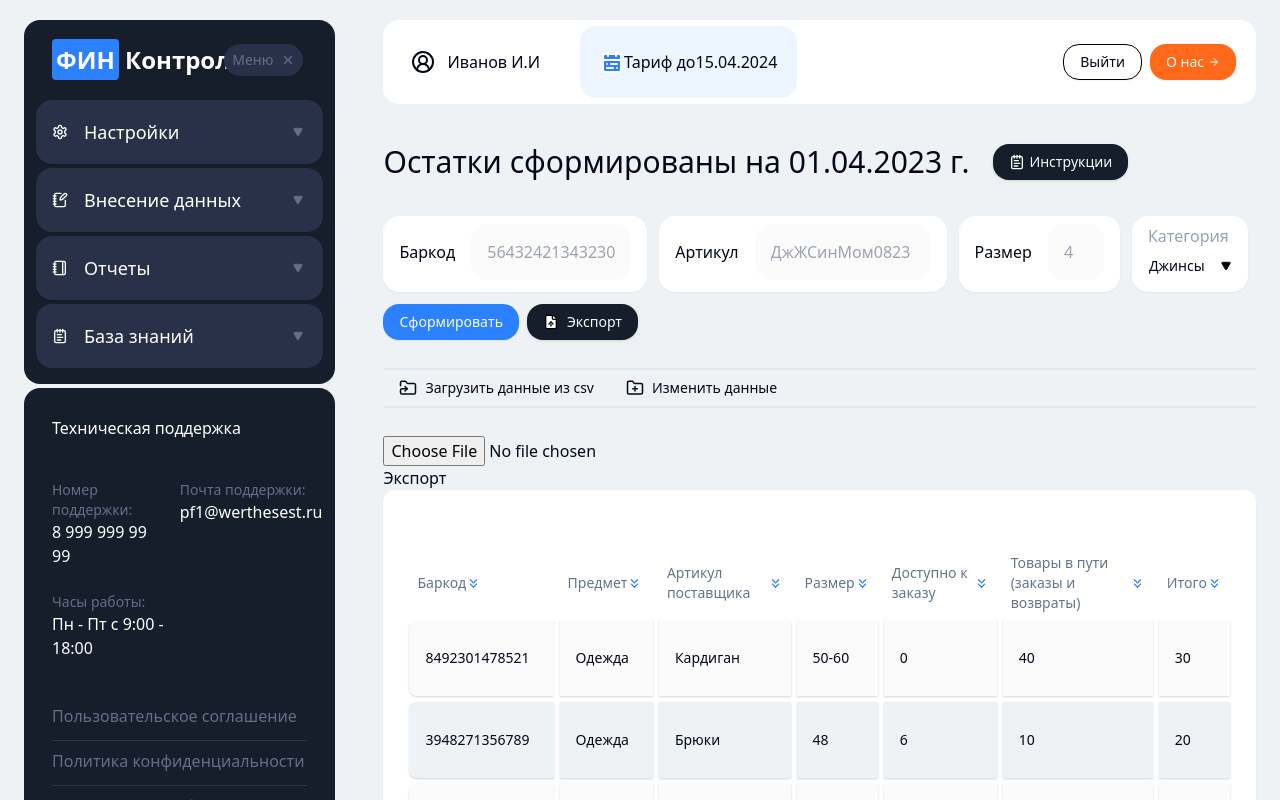
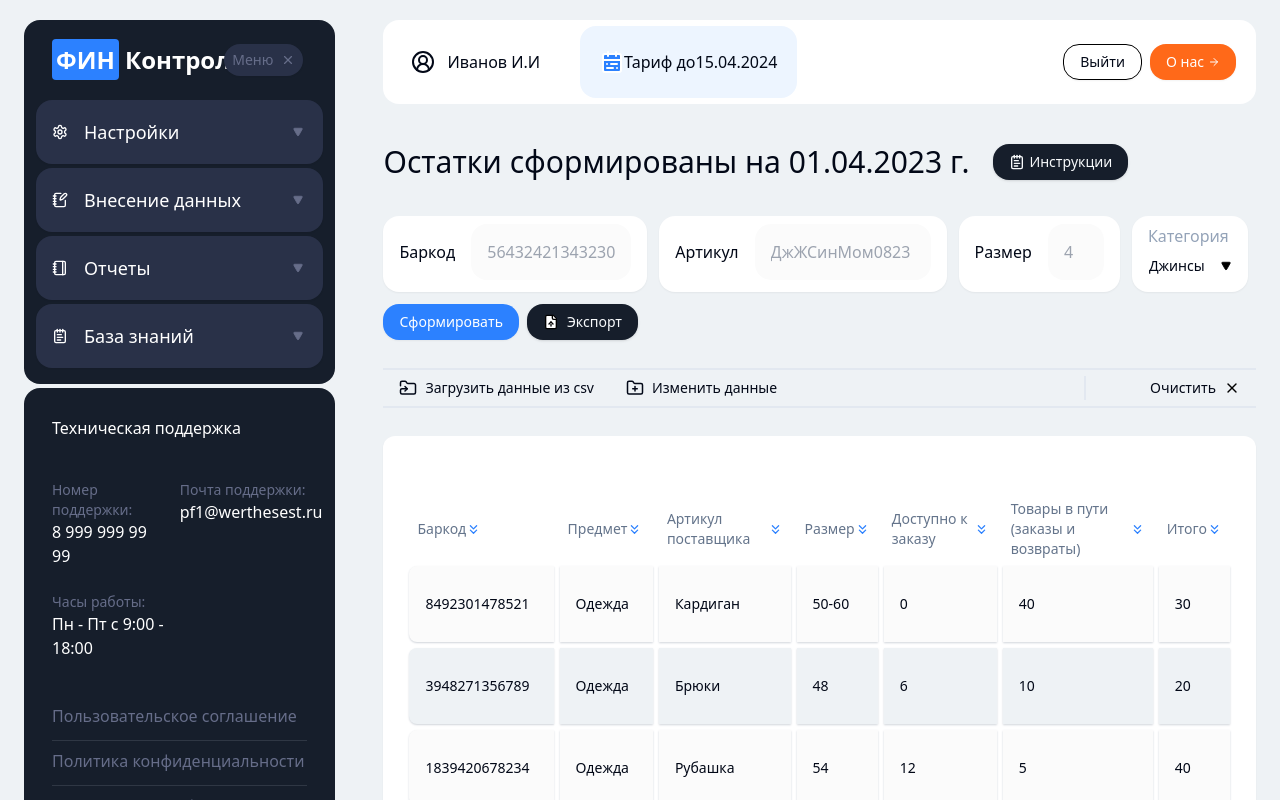
Before and after one commit to garold664/react-table-data-test, a React (Vite) app: page / in a window 1280 px wide. Shown: the top 800 px of the page. Built offline with nearby package versions, Linux system fonts and the light colour scheme.

Commit message:
add functionality to buttons in FormBlock

```diff
--- a/src/App.tsx
+++ b/src/App.tsx
@@ -4,7 +4,6 @@ import MenuWidget from './components/MenuWidget';
 import ProductsTable from './components/ProductsTable';
 import { Button } from './components/ui/button';
 import UserPanel from './components/UserPanel';
-import FormBlock from './components/FormBlock/FormBlock';
 // import FormControl from './components/FormControl';
 
 function App() {
@@ -19,7 +18,6 @@ function App() {
       </aside>
       <div>
         <UserPanel />
-        <FormBlock />
         <ProductsTable />
       </div>
     </div>
--- a/src/components/FormBlock/FormBlock.tsx
+++ b/src/components/FormBlock/FormBlock.tsx
@@ -1,4 +1,9 @@
-import { FileUpIcon, FolderPlusIcon, FolderSymlinkIcon } from 'lucide-react';
+import {
+  FileUpIcon,
+  FolderPlusIcon,
+  FolderSymlinkIcon,
+  XIcon,
+} from 'lucide-react';
 import {
   Select,
   SelectContent,
@@ -7,8 +12,49 @@ import {
   SelectValue,
 } from '../../components/ui/select';
 import { Button } from '../ui/button';
+import { Product } from '../../types/types';
+import { useRef } from 'react';
 
-export default function FormBlock() {
+interface FormBlockProps {
+  setTableData: React.Dispatch<React.SetStateAction<Product[]>>;
+  tableData: Product[];
+}
+
+const exportData = (tableData: Product[]) => () => {
+  if (!tableData || tableData.length === 0) return;
+  //** Throw an Error! */
+  const textFile = new Blob([JSON.stringify(tableData, null, 2)], {
+    type: 'text/plain;charset=utf-8',
+  });
+
+  const href = URL.createObjectURL(textFile);
+  const link = document.createElement('a');
+  link.target = '_blank';
+  link.download = 'data.json';
+  link.href = href;
+  link.click();
+};
+
+const onFileInput =
+  (setTableData: React.Dispatch<React.SetStateAction<Product[]>>) =>
+  (e: React.ChangeEvent<HTMLInputElement>) => {
+    const file = e.target.files?.[0];
+    if (!file) return;
+    if (file.type !== 'application/json') return;
+    const reader = new FileReader();
+    reader.onload = (e: ProgressEvent<FileReader>) => {
+      const jsonData = JSON.parse(e.target?.result as string);
+      if (!jsonData || jsonData.length === 0 || !Array.isArray(jsonData))
+        //** Validate for keys and values types */
+        //** Throw an Error! */
+        return;
+
+      setTableData(jsonData);
+    };
+    reader.readAsText(file);
+  };
+export default function FormBlock({ setTableData, tableData }: FormBlockProps) {
+  const fileInputRef = useRef<HTMLInputElement>(null);
   return (
     <form action="" className="">
       <section className="flex gap-3 mb-3">
@@ -58,19 +104,47 @@ export default function FormBlock() {
       </section>
       <div className="flex gap-2">
         <Button variant={'accent'}>Сформировать</Button>
-        <Button className="space-x-2">
+        <Button
+          type="button"
+          className="space-x-2"
+          onClick={exportData(tableData)}
+        >
           <FileUpIcon fill="white" stroke="black" size={16} />{' '}
           <span>Экспорт</span>
         </Button>
       </div>
-      <footer className="flex mt-7 mb-7 border-t-2 border-b-2 border-slate-200">
-        <Button variant={'ghost'} className="flex gap-2">
+      <footer className="flex items-center mt-7 mb-7 border-t-2 border-b-2 border-slate-200">
+        <Button
+          type="button"
+          variant={'ghost'}
+          className="flex gap-2"
+          onClick={() => fileInputRef.current?.click()}
+        >
           <FolderSymlinkIcon size={18} />
           <span>Загрузить данные из csv</span>
         </Button>
-        <Button variant={'ghost'} className="flex gap-2">
+
+        <input
+          ref={fileInputRef}
+          type="file"
+          name=""
+          id=""
+          className="hidden"
+          onChange={onFileInput(setTableData)}
+        />
+        <Button type="button" variant={'ghost'} className="flex gap-2">
           <FolderPlusIcon size={18} />
           <span>Изменить данные</span>
+        </Button>
+        <div className="border-r-2 h-6 ml-auto mr-12"></div>
+        <Button
+          type="button"
+          variant={'ghost'}
+          className="space-x-2"
+          onClick={() => setTableData([])}
+        >
+          <span>Очистить</span>
+          <XIcon fill="white" stroke="black" size={16} />
         </Button>
       </footer>
     </form>
--- a/src/components/ProductsTable.tsx
+++ b/src/components/ProductsTable.tsx
@@ -1,4 +1,11 @@
-import { Table, TableBody, TableHead, TableHeader, TableRow } from './ui/table';
+import {
+  Table,
+  TableBody,
+  TableCaption,
+  TableHead,
+  TableHeader,
+  TableRow,
+} from './ui/table';
 
 import data from '../data.json';
 import { useCallback, useState } from 'react';
@@ -6,9 +13,10 @@ import EditableCell from './EditableCell';
 import { Product } from '../types/types';
 import SortButton from './SortButton';
 import Cell from './Cell';
+import FormBlock from './FormBlock/FormBlock';
 
 export default function ProductsTable() {
-  const [tableData, setTableData] = useState(data);
+  const [tableData, setTableData] = useState(data as Product[]);
   const [editedId, setEditedId] = useState<string | null>(null);
   const [sortingOrder, setSortingOrder] = useState<'asc' | 'desc' | null>(null);
   const [sortedField, setSortedField] = useState<keyof Product | null>(null);
@@ -147,40 +155,8 @@ export default function ProductsTable() {
 
   return (
     <>
-      <form action="">
-        <input
-          type="file"
-          name=""
-          id=""
-          onChange={(e: React.ChangeEvent<HTMLInputElement>) => {
-            const file = e.target.files?.[0];
-            if (!file) return;
-            if (file.type !== 'application/json') return;
-            const reader = new FileReader();
-            reader.onload = (e: ProgressEvent<FileReader>) => {
-              const jsonData = JSON.parse(e.target?.result as string);
-              setTableData(jsonData);
-            };
-            reader.readAsText(file);
-          }}
-        />
-      </form>
-      <button
-        onClick={() => {
-          const textFile = new Blob([JSON.stringify(tableData, null, 2)], {
-            type: 'text/plain;charset=utf-8',
-          });
+      <FormBlock setTableData={setTableData} tableData={tableData} />
 
-          const href = URL.createObjectURL(textFile);
-          const link = document.createElement('a');
-          link.target = '_blank';
-          link.download = 'data.json';
-          link.href = href;
-          link.click();
-        }}
-      >
-        Экспорт
-      </button>
       <div className="max-w-[1230px] px-5 pt-14 pb-5 bg-white rounded-xl m-auto shadow-sm">
         <Table className="border-separate border-spacing-1.5">
           <TableHeader>
@@ -206,13 +182,22 @@ export default function ProductsTable() {
                 ))}
               </TableRow>
             ))}
+
+            {tableData.length !== 0 && (
               <TableRow>
                 <Cell colSpan={4}>Итого:</Cell>
                 <Cell>{availableTotal}</Cell>
                 <Cell>{inTransitTotal} </Cell>
                 <Cell>{total}</Cell>
               </TableRow>
+            )}
           </TableBody>
+          {tableData.length === 0 && (
+            <TableCaption>
+              Нет данных. Чтобы загрузить данные, нажмите на кнопку "Загрузить
+              данные из csv"
+            </TableCaption>
+          )}
         </Table>
       </div>
     </>
```
Lines whose indentation alone changed are shown as unchanged.
